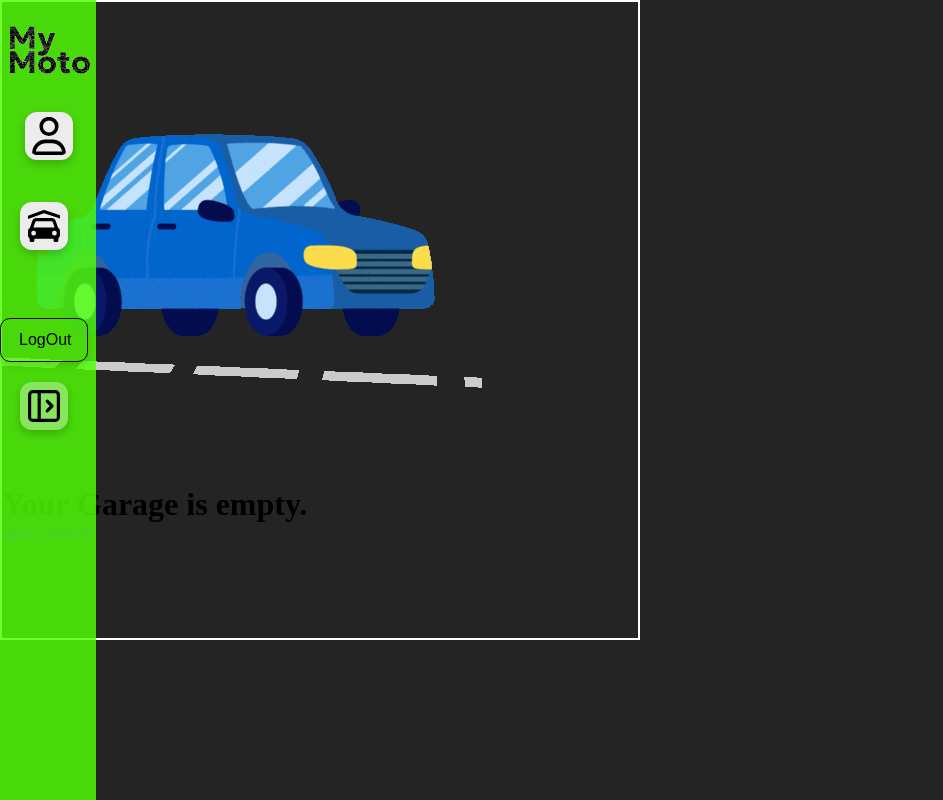
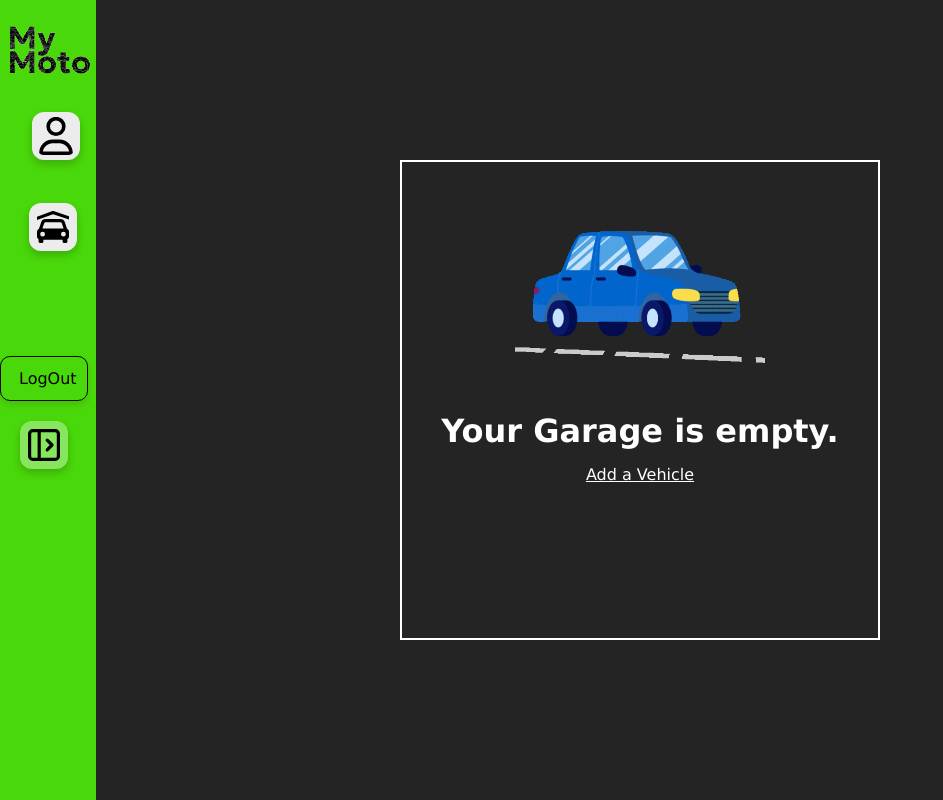
Before and after one commit to amitchell303/capstoneFrontend, a React (Vite) app: page /empty in a window 1280 px wide. Shown: the whole page, without its empty margins (0-943 px from the left). Built offline with nearby package versions, Linux system fonts and the light colour scheme; no server answers; sample sign-in values are in the browser's storage.

Commit message:
commit to merge

```diff
--- a/src/App.css
+++ b/src/App.css
@@ -4,6 +4,7 @@
   padding: 0;
   margin: 0;
   box-sizing: border-box;
+  font-family: Verdana, Geneva, Tahoma, sans-serif;
 }
 
 /* Navbar */
@@ -167,7 +168,6 @@
   top: 50%;
   left: 50%;
   transform: translate(-50%, -50%);
-  font-family: Verdana, Geneva, Tahoma, sans-serif;
 }
 .content-container h1 {
   text-align: center;
@@ -261,9 +261,6 @@ form {
 }
 
 /*  Login  */
-.login-form-field {
-  font-family: "Gill Sans", "Gill Sans MT", Calibri, "Trebuchet MS", sans-serif;
-}
 .login-form-field label {
   padding: 0.3rem;
   font-size: 1rem;
@@ -296,7 +293,6 @@ form {
 
 /* Account Page */
 .updateUserForm {
-  font-family: "Playfair Display", serif;
   font-size: 1rem;
   color: #fff;
   text-align: left;
@@ -359,6 +355,31 @@ form {
 /* Empty Garage */
 .emptyGarage-container {
   border: white solid 2px;
-  width: 40rem;
-  height: 40rem;
+  width: 30rem;
+  height: 30rem;
+
+  display: flex;
+  flex-direction: column;
+  align-items: center;
+  justify-items: center;
+  position: absolute;
+  top: 50%;
+  left: 50%;
+  transform: translate(-50%, -50%);
 }
+.emptyGarage-container img {
+  width: 250px;
+  height: 250px;
+}
+.emptyGarage-container h1 {
+  color: white;
+}
+.emptyGarage-container a {
+  margin: 15px;
+  color: white;
+}
+/* Font Shorthand */
+/*   font: style variant weight size/height family
+       ex:  font: italic small-caps bold 12px/30px Georgia, serif; */
+
+/* "a" applies to navlinks */
--- a/src/components/Navigations.jsx
+++ b/src/components/Navigations.jsx
@@ -53,10 +53,19 @@ export default function Navigations() {
                     <span class="tooltiptext">Garage</span>
                   </div>
                 </li>
+                {/* Temporary links for dev purposes */}
                 <li>
                   <div class="tooltip">
                     <NavLink className="navlink" to="/empty">
-                      <p className="link">Empty garage test</p>
+                      <p className="link">X-Empty garage</p>
+                    </NavLink>
+                    <span class="tooltiptext">Garage</span>
+                  </div>
+                </li>
+                <li>
+                  <div class="tooltip">
+                    <NavLink className="navlink" to="/addVehicle">
+                      <p className="link">X-Add Vehicle Form</p>
                     </NavLink>
                     <span class="tooltiptext">Garage</span>
                   </div>
```
Also changed, not shown: src/components/forms/AddVehicle.jsx (added, +10 -0 lines).
